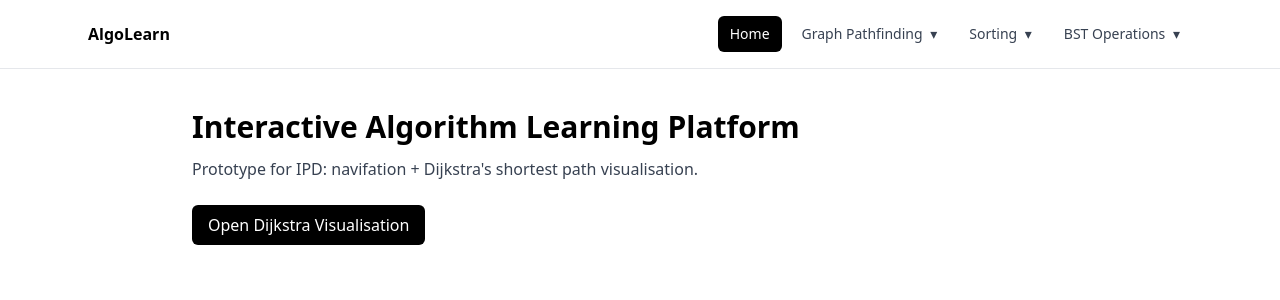
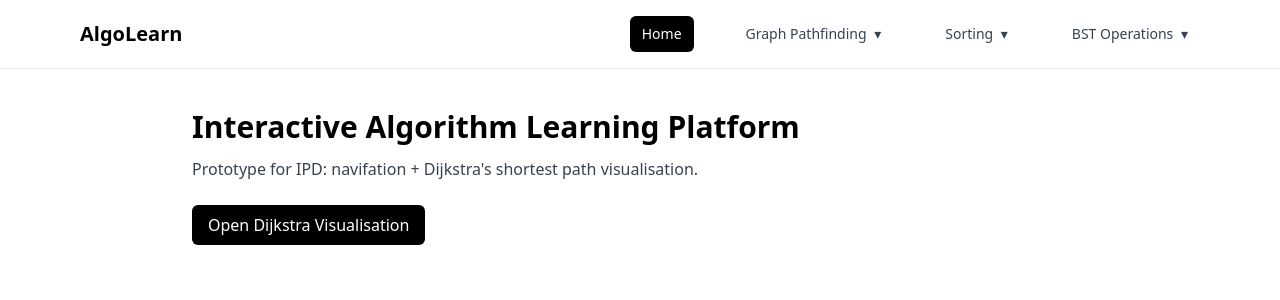
Before and after one commit to lolelolele/algorithm-learning-platform, a React (Vite) app: page / in a window 1280 px wide. Shown: the top 300 px of the page. Built offline with nearby package versions, Linux system fonts and the light colour scheme.

Commit message:
style: refine navbar UI

```diff
--- a/src/components/Navbar.jsx
+++ b/src/components/Navbar.jsx
@@ -30,7 +30,7 @@ function Dropdown({ label, items }) {
         {label} <span className="ml-1">▾</span>
       </button>
 
-      <div className="absolute left-0 z-50 mt-2 hidden w-48 rounded-md border bg-white p-1 shadow-lg group-hover:block">
+      <div className="absolute left-0 z-50 mt-0 hidden w-48 rounded-md border bg-white p-1 shadow-lg group-hover:block">
         {items.map((item) => (
             <Link
                 key={item.label}
@@ -68,13 +68,13 @@ export default function Navbar() {
 
   return (
     <header className="border-b bg-white">
-      <div className="mx-auto flex max-w-6xl items-center justify-between px-6 py-4">
+      <div className="mx-auto flex max-w-full items-center justify-between px-20 py-4">
 
-        <Link to="/" className="flex items-center gap-2 font-semibold">
+        <Link to="/" className="flex items-center gap-8 text-xl font-bold">
           <span>AlgoLearn</span>
         </Link>
 
-        <nav className="flex items-center gap-2">
+        <nav className="flex items-center gap-10">
           <NavItem to="/">Home</NavItem>
           <Dropdown label="Graph Pathfinding" items={graphItems} />
           <Dropdown label="Sorting" items={sortingItems} />
```
Lines whose indentation alone changed are shown as unchanged.
